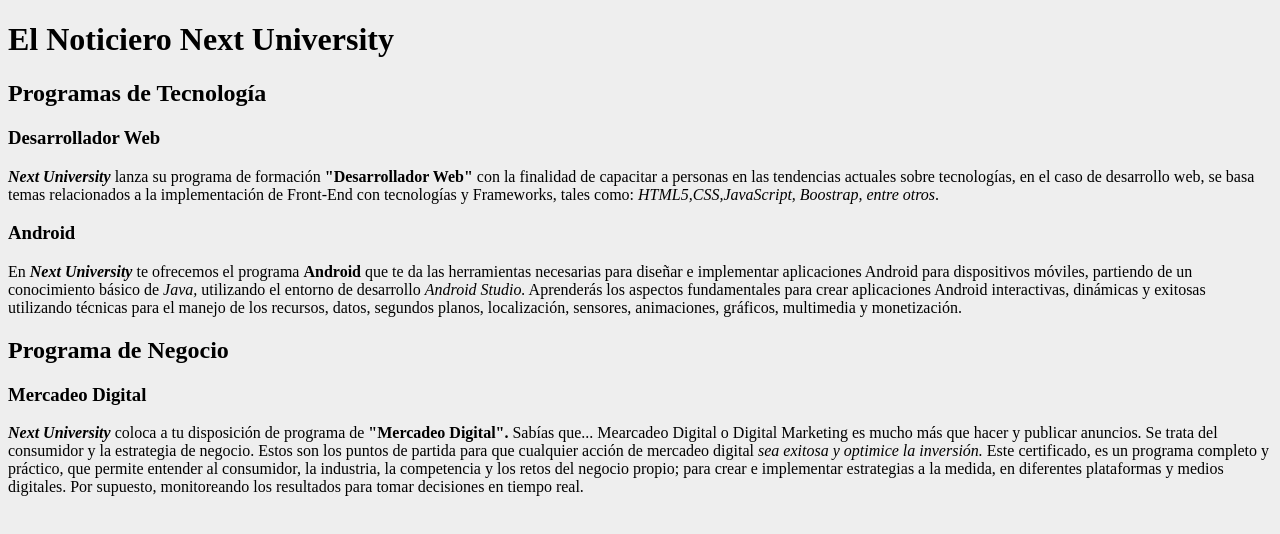
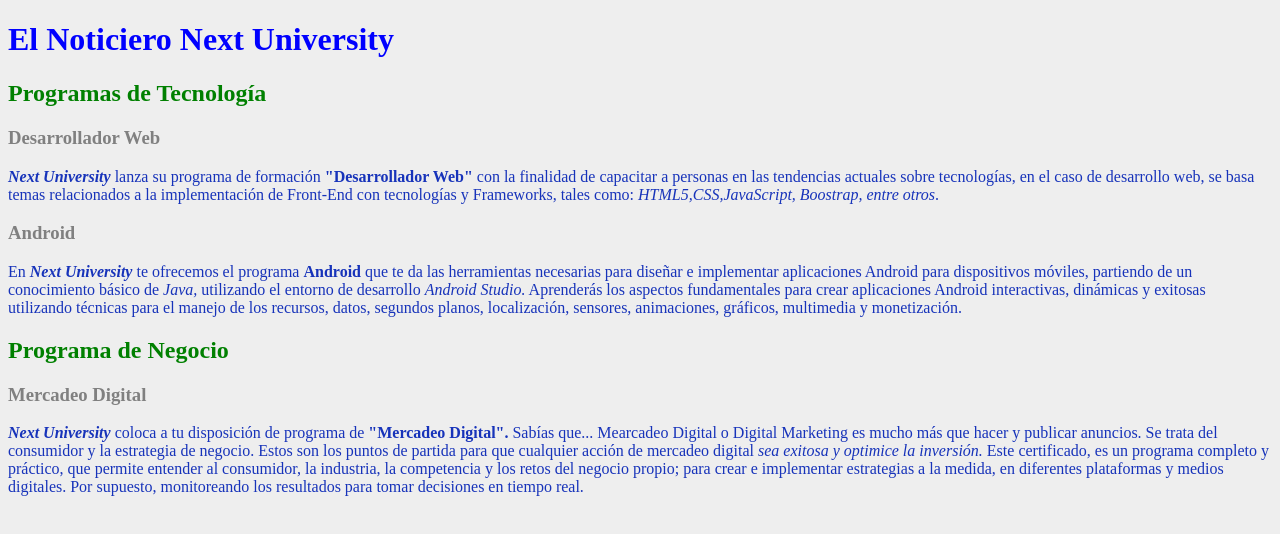
Before and after one commit to Josue1995/Ejercicio1, a plain HTML site: page index.html in a window 1280 px wide. Drawn offline with Linux system fonts and the light colour scheme.

Commit message:
cambio de fuentes
se cambio fuente a los titulos y a los parrafos

```diff
--- a/index.html
+++ b/index.html
@@ -6,6 +6,10 @@
     <title>Manejo de Textos y Párrafos - Ejercicio 1</title>
     <style media="screen">
       body {background-color: #eeeeee }
+      h1 {color: blue; font: arial}
+      h2 {font: verdana; color: green}
+      h3 {font: arial; color: gray}
+      p {font: verdana; color: #1733ba}
     </style>
   </head>
   <title> "El Noticiero Next University" </title>
```
